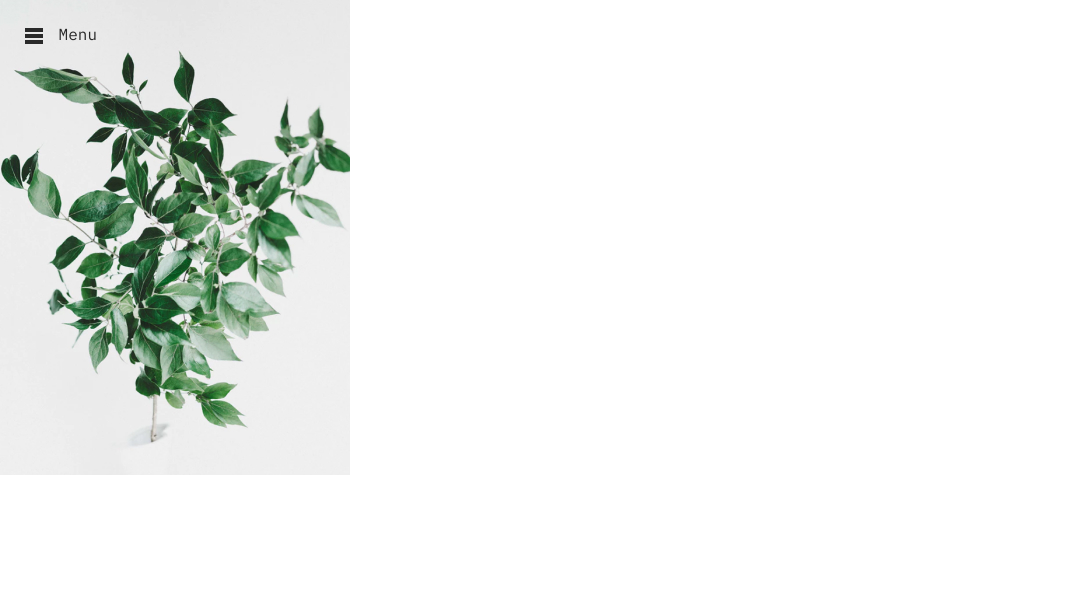
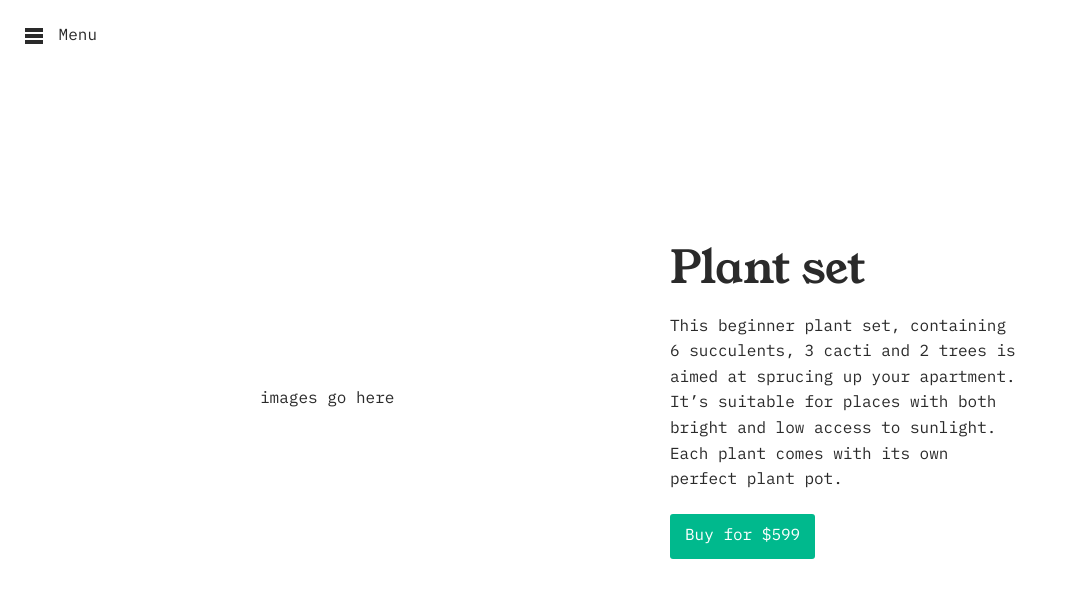
Before and after one commit to rlfweb/plant-life, a plain HTML site: page index.html in a window 1280 px wide. Shown: the whole page, without its empty margins (0-1078 px from the left). Drawn offline with Linux system fonts and the light colour scheme.

Commit message:
Adding slideshow html and css

```diff
--- a/css/style.css
+++ b/css/style.css
@@ -16,11 +16,6 @@ body {
   color: #2a2a2a;
   /* anything that goes out of side of the page, shouldn't have a scrollbar */
   overflow-x: hidden;
-}
-
-h1 {
-  font-size: 24px;
-  font-weight: 700;
 }
 
 /* fixed in position, at top left, 240px wide and always the height of the viewport */
@@ -130,3 +125,37 @@ In menu.js change const mainTag to be "nav" instead of "main"
 */
 
 /* there's another variation 3 where both move over - see superhi video */
+
+section {
+  display: flex;
+  align-items: center;
+  justify-content: center;
+  height: 100vh;
+}
+
+section div {
+  width: 350px;
+}
+
+section div.content {
+  margin: 0 0 0 60px;
+}
+
+h1 {
+  font-family: "Young Serif";
+  font-size: 45px;
+  line-height: 1.2;
+}
+
+p {
+  margin: 20px 0 20px 0;
+}
+
+a.button {
+  display: inline-block;
+  background-color: #00b98d;
+  color: #fff;
+  text-decoration: none;
+  padding: 10px 15px 10px 15px;
+  border-radius: 3px;
+}
--- a/index.html
+++ b/index.html
@@ -25,11 +25,24 @@
       <a href="#" class="toggle-nav"> <img src="/images/menu.svg" /> Menu </a>
 
       <section>
+        <div class="slides">images go here</div>
+
+        <div class="content">
+          <h1>Plant set</h1>
+          <p>
+            This beginner plant set, containing 6 succulents, 3 cacti and 2
+            trees is aimed at sprucing up your apartment. It’s suitable for
+            places with both bright and low access to sunlight. Each plant comes
+            with its own perfect plant pot.
+          </p>
+          <a href="shop.html" class="button">Buy for $599</a>
+        </div>
+
         <!-- the srcset allows you to have a larger jpg if it's a retina screen -->
-        <img
+        <!-- <img
           src="/images/plant1.jpg"
           srcset="/images/plant1.jpg, /images/plant1-2x.jpg 2x"
-        />
+        /> -->
       </section>
     </main>
 
```
